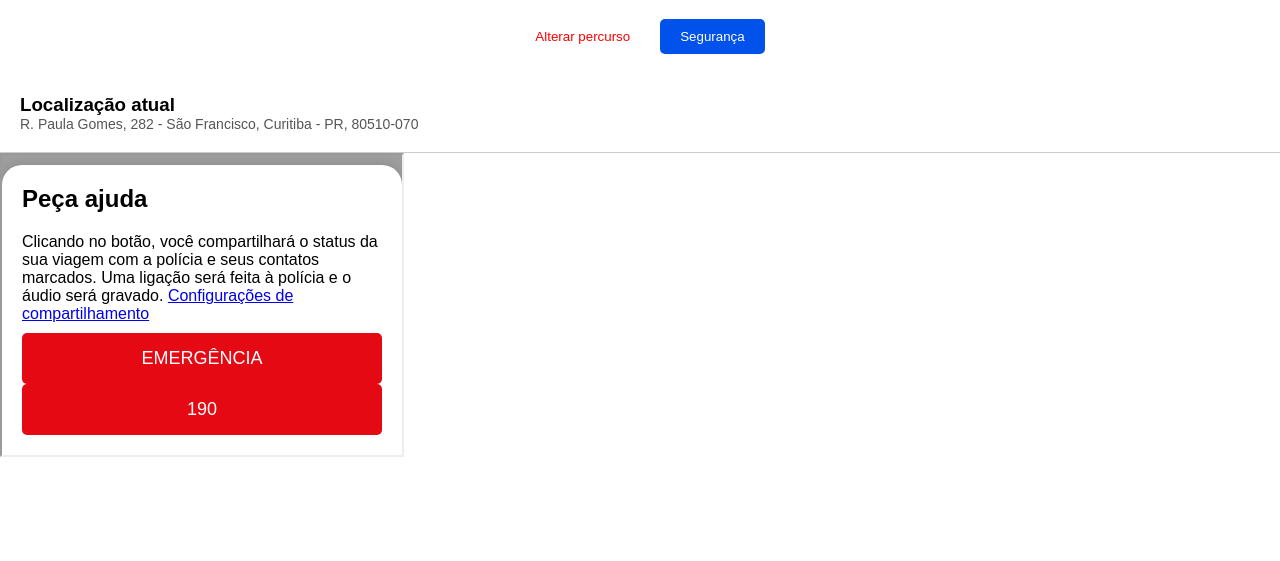
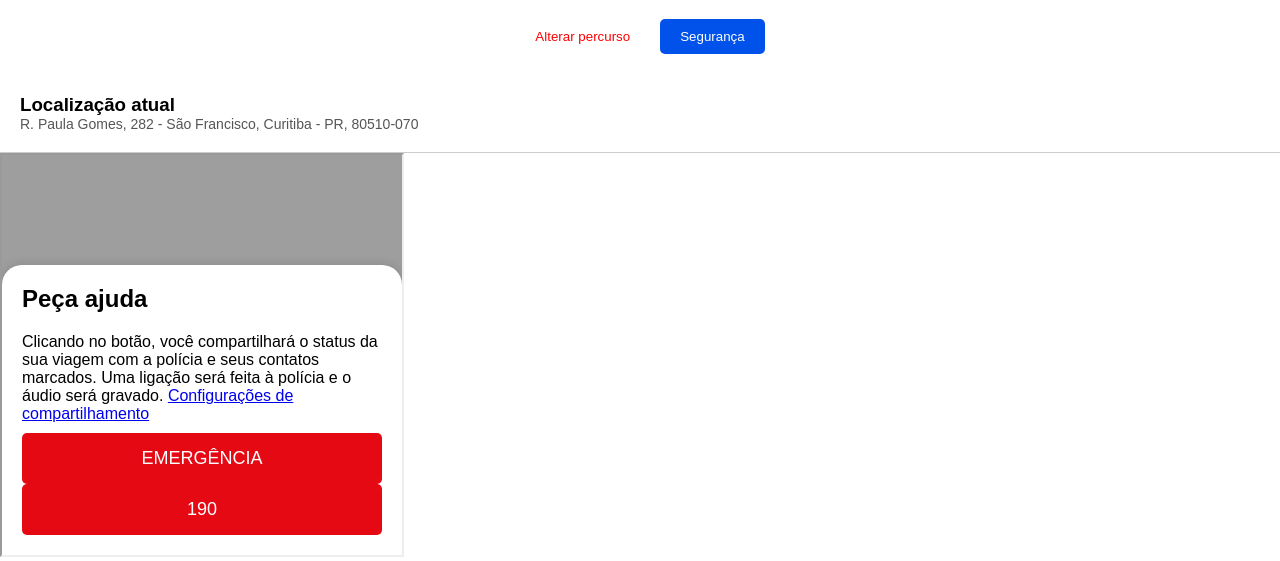
Before and after one commit to XiisoM/Uber, a plain HTML site: page UBER/Index.html in a window 1280 px wide. Shown: the part 844-1405 px from the top of the page. Before the commit the page ends 1305 px from the top, so only its background shows below. Drawn offline with nearby package versions, Linux system fonts and the light colour scheme.

Commit message:
Update Index.html

```diff
--- a/UBER/Index.html
+++ b/UBER/Index.html
@@ -223,7 +223,7 @@
 
     <!-- Popup container -->
     <div class="popup" id="security-popup">
-        <iframe src="safety.html"  width="400px" height="300px"></iframe>
+        <iframe src="safety.html"  width="400px" height="400px"></iframe>
     </div>
 
     <script>
```
